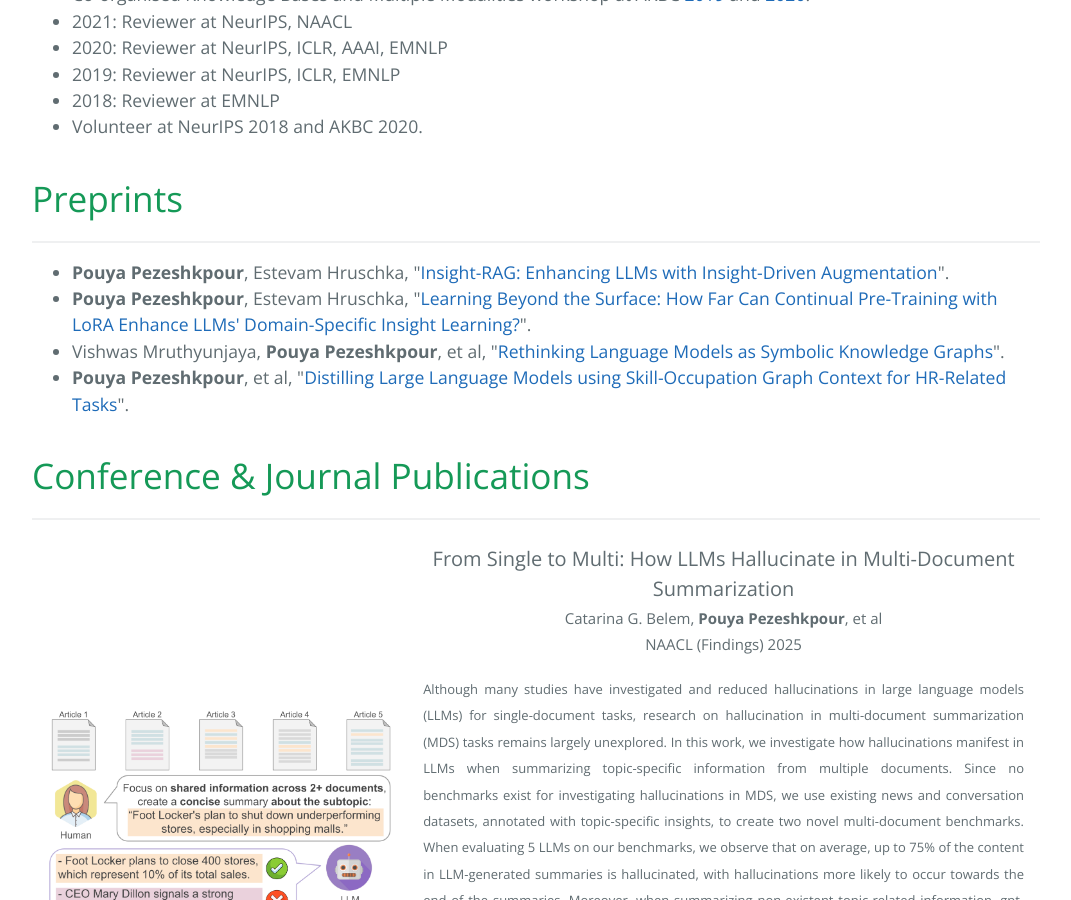
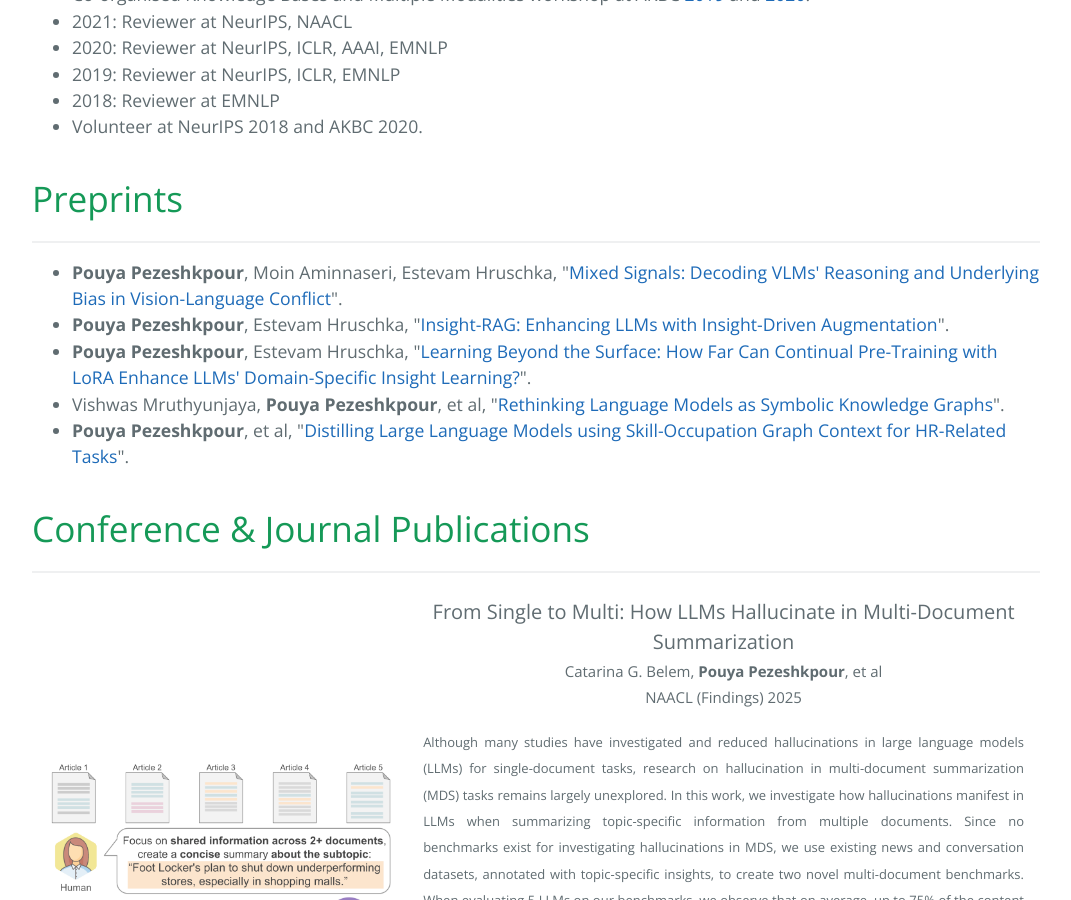
Before and after one commit to pouyapez/pouyapez.github.io, a Jekyll site: the page built from index.md, in a window 1280 px wide and 900 px high, scrolled down 1103 px. Shown: the whole window, without its empty margins (104-1175 px from the left). Built offline with Jekyll 4.4.1, drawn with Linux system fonts in a browser that asks for light colours.

Commit message:
Update index.md

```diff
--- a/index.md
+++ b/index.md
@@ -43,6 +43,7 @@ layout: default
 # Preprints
 * * *
 <ul>
+   <li><b>Pouya Pezeshkpour</b>, Moin Aminnaseri, Estevam Hruschka, "<a href="https://arxiv.org/pdf/2504.08974">Mixed Signals: Decoding VLMs' Reasoning and Underlying Bias in Vision-Language Conflict</a>".</li>
    <li><b>Pouya Pezeshkpour</b>, Estevam Hruschka, "<a href="https://arxiv.org/pdf/2504.00187">Insight-RAG: Enhancing LLMs with Insight-Driven Augmentation</a>".</li>
    <li><b>Pouya Pezeshkpour</b>, Estevam Hruschka, "<a href="https://arxiv.org/abs/2501.17840">Learning Beyond the Surface: How Far Can Continual Pre-Training with LoRA Enhance LLMs' Domain-Specific Insight Learning?</a>".</li>
   <li>Vishwas Mruthyunjaya, <b>Pouya Pezeshkpour</b>, et al, "<a href="https://arxiv.org/pdf/2308.13676">Rethinking Language Models as Symbolic Knowledge Graphs</a>".</li>
```
